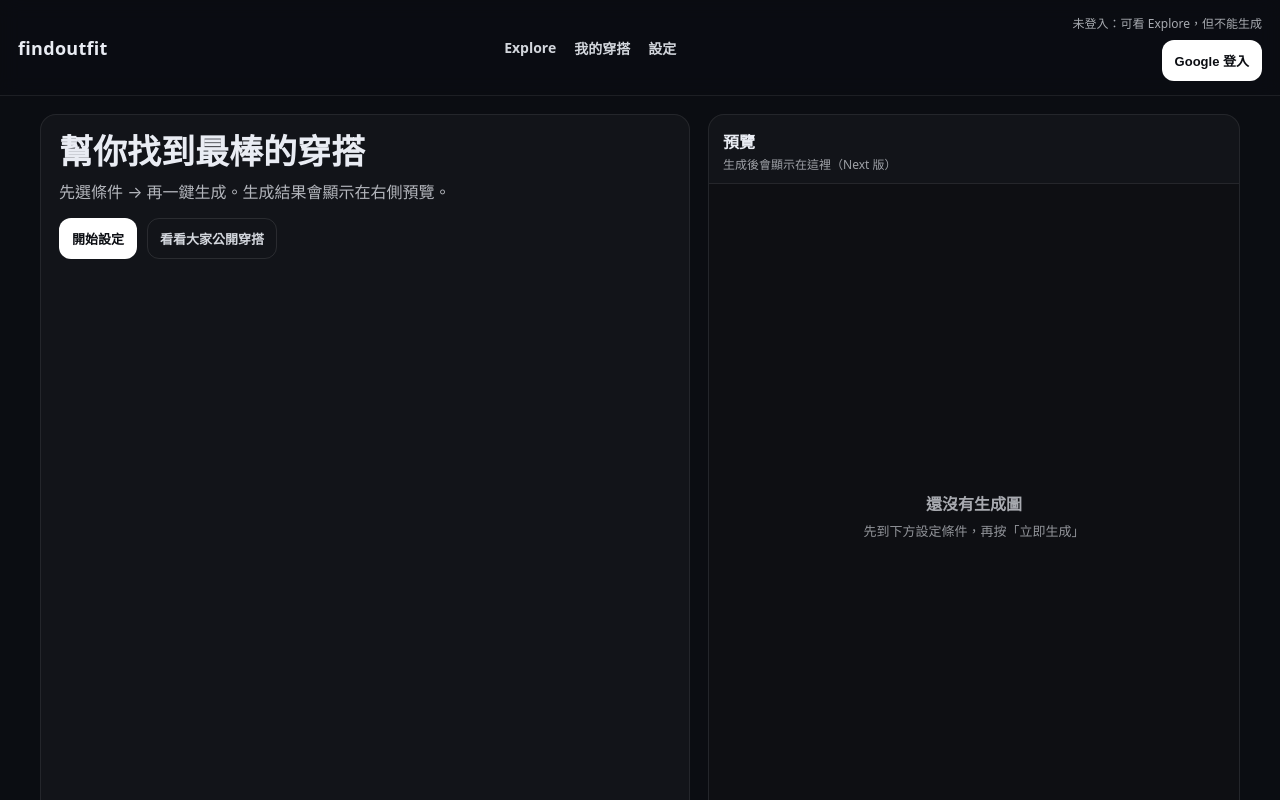
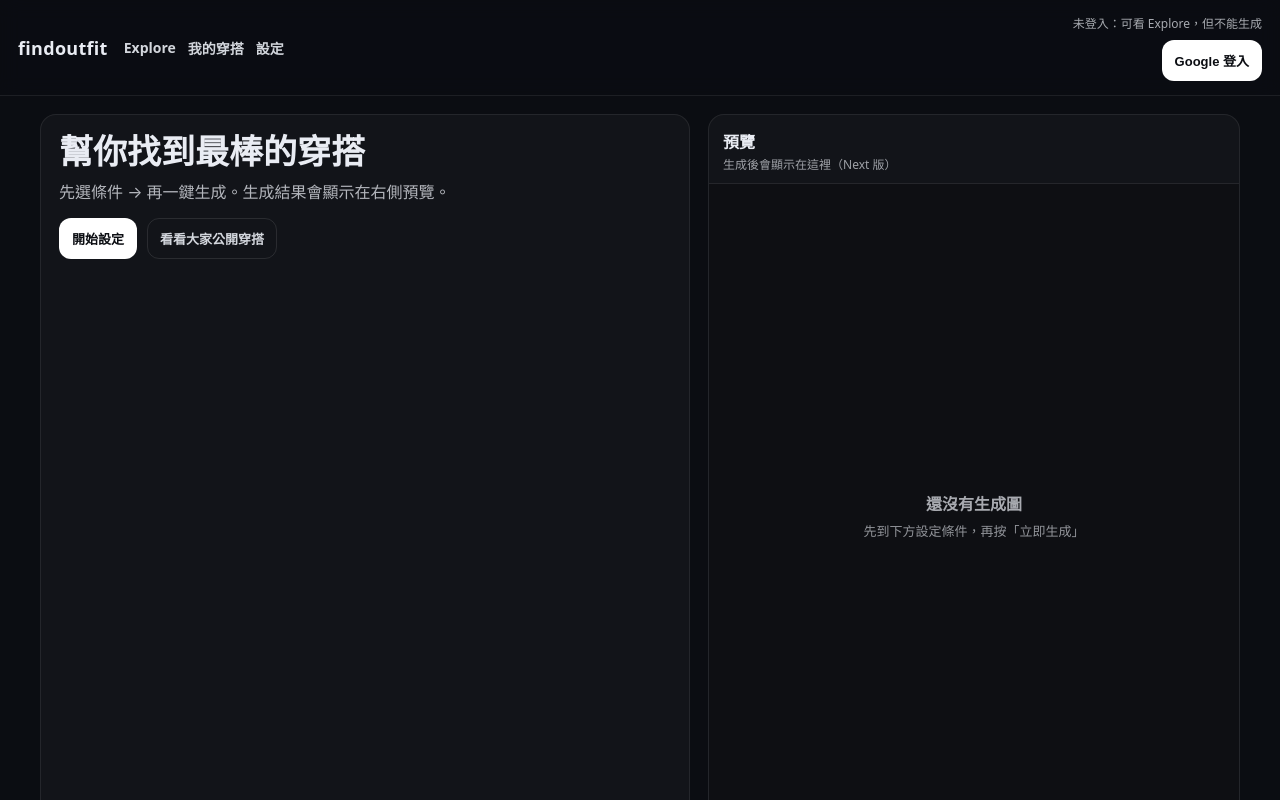
Before and after one commit to howeasyshare-glitch/simon, a Next.js app: page / in a window 1280 px wide. Shown: the top 800 px of the page. Built offline with nearby package versions, Linux system fonts and the light colour scheme; no server answers.

Commit message:
Update page.module.css

```diff
--- a/app/page.module.css
+++ b/app/page.module.css
@@ -11,7 +11,7 @@
   z-index: 50;
 
   display: flex;
-  justify-content: space-between;
+  justify-content: flex-start; /* ✅ 原本 space-between 改掉 */
   gap: 16px;
   align-items: center;
   padding: 14px 18px;
@@ -31,7 +31,7 @@
 .nav {
   display: flex;
   align-items: center;
-  gap: 18px;
+  gap: 12px; /* ✅ 原本 18 縮小，讓 links 更貼近頭像 */
 }
 
 .navLink {
@@ -46,9 +46,10 @@
 }
 
 .headerRight {
+  margin-left: auto; /* ✅ 整組推到最右 */
   display: flex;
   align-items: center;
-  gap: 12px;
+  gap: 10px; /* ✅ 原本 12，可更緊 */
 }
 
 .iconBtn {
```
